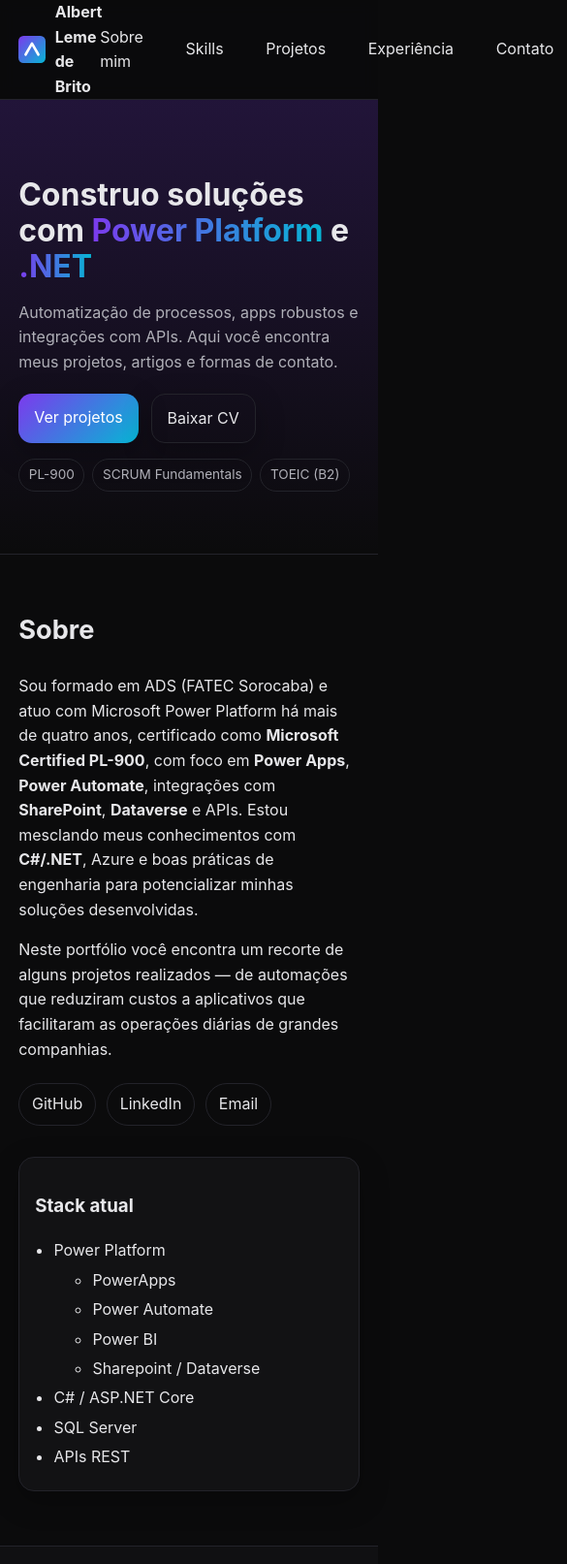
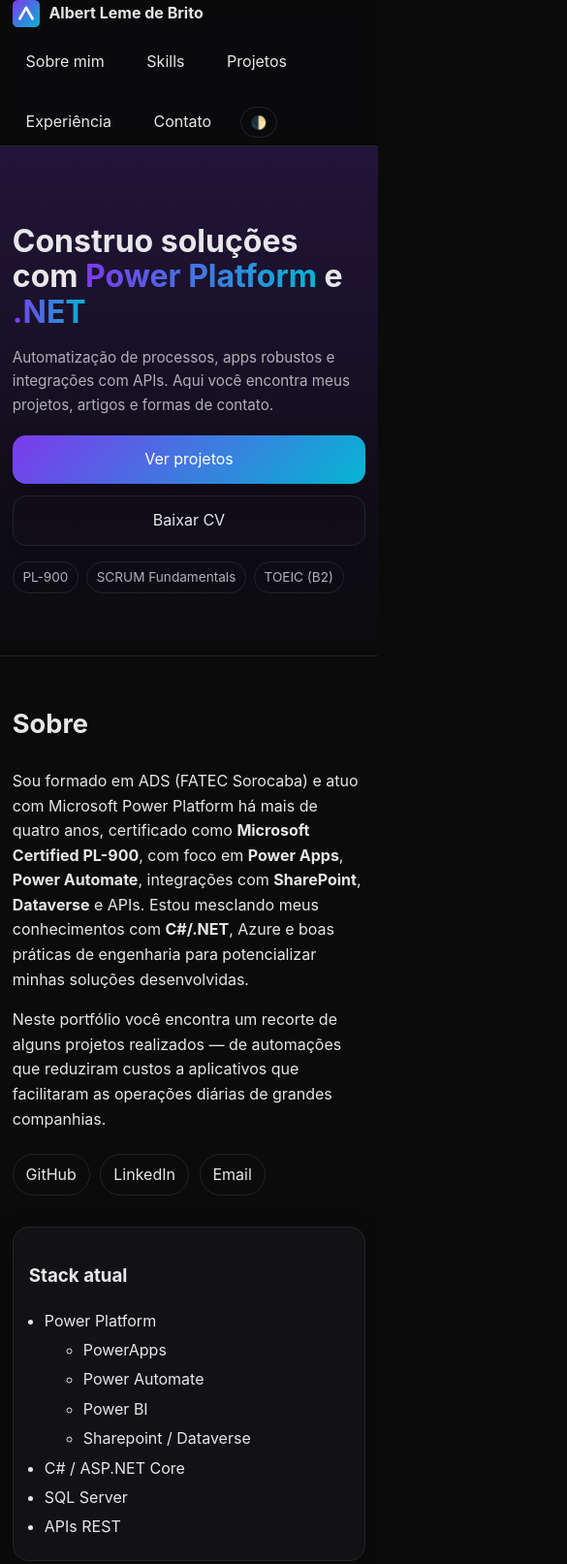
Before and after one commit to albertleme/portfolio-albertleme, a plain HTML site: page index.html in a window 390 px wide. Shown: the top 1613 px of the page at 97% size, 585 px wide, since content can reach past the window. Drawn offline with Linux system fonts and the light colour scheme.

Commit message:
Correções Responsividade

```diff
--- a/assets/css/style.css
+++ b/assets/css/style.css
@@ -1,64 +1,87 @@
 /* ====== Reset básico e temas ====== */
-*{box-sizing:border-box}html,body{margin:0;padding:0}
+*{box-sizing:border-box}
+html,body{margin:0;padding:0}
 :root{
-  --bg:#0b0b0c;--panel:#121214;--text:#e7e7ea;--muted:#b0b0b8;--brand:#7c3aed;--brand-2:#06b6d4;--border:#23232a;
+  --bg:#0b0b0c;--panel:#121214;--text:#e7e7ea;--muted:#b0b0b8;
+  --brand:#7c3aed;--brand-2:#06b6d4;--border:#23232a;
   --shadow:0 10px 30px rgba(0,0,0,.25);
 }
 :root.light{
-  --bg:#ffffff;--panel:#f7f7fb;--text:#1b1b1f;--muted:#5c5c66;--brand:#6d28d9;--brand-2:#0891b2;--border:#e6e6ef;
+  --bg:#ffffff;--panel:#f7f7fb;--text:#1b1b1f;--muted:#5c5c66;
+  --brand:#6d28d9;--brand-2:#0891b2;--border:#e6e6ef;
   --shadow:0 10px 24px rgba(0,0,0,.08);
 }
-body{font-family:Inter,system-ui,-apple-system,Segoe UI,Roboto,Ubuntu,Cantarell,Noto Sans,sans-serif;background:var(--bg);color:var(--text);line-height:1.6}
+body{
+  font-family:Inter,system-ui,-apple-system,Segoe UI,Roboto,Ubuntu,Cantarell,Noto Sans,sans-serif;
+  background:var(--bg);color:var(--text);line-height:1.6;
+}
 a{color:inherit;text-decoration:none}
 img{max-width:100%;display:block}
-.container{max-width:1100px;margin:0 auto;padding:0 1.2rem}
-.row{display:flex;align-items:center;justify-content:space-between;gap:.75rem}
+.container{max-width:1100px;margin:0 auto;padding:0 1rem}
+.row{display:flex;align-items:center;justify-content:space-between;gap:.75rem;flex-wrap:wrap}
 .grid-2{display:grid;grid-template-columns:1.2fr .8fr;gap:2rem}
-@media (max-width:900px){.grid-2{grid-template-columns:1fr} .nav{gap:.5rem}}
+@media (max-width:900px){
+  .grid-2{grid-template-columns:1fr}
+  .nav{gap:.5rem;flex-wrap:wrap}
+}
+@media (max-width:600px){
+  .container{padding:0 .8rem}
+  .hero{padding:4rem 0 2rem}
+  .hero p{font-size:.95rem}
+  .cta{flex-direction:column;gap:.5rem}
+  .btn{width:100%;text-align:center}
+  .skills{grid-template-columns:1fr}
+  .projects{grid-template-columns:1fr}
+  .contact .row{grid-template-columns:1fr;gap:.5rem}
+}
 
 /* ====== Header ====== */
-.site-header{position:sticky;top:0;backdrop-filter:saturate(160%) blur(8px);background:color-mix(in hsl, var(--bg) 92%, transparent);border-bottom:1px solid var(--border);z-index:20}
+.site-header{
+  position:sticky;top:0;backdrop-filter:saturate(160%) blur(8px);
+  background:color-mix(in hsl, var(--bg) 92%, transparent);
+  border-bottom:1px solid var(--border);z-index:20;
+}
 .brand{display:flex;align-items:center;gap:.6rem;font-weight:700}
-.nav{display:flex;align-items:center;gap:1rem}
+.nav{display:flex;align-items:center;gap:1rem;flex-wrap:wrap}
 .nav a{padding:.6rem .8rem;border-radius:999px;border:1px solid transparent}
 .nav a:hover{border-color:var(--border);background:color-mix(in hsl, var(--panel) 85%, transparent)}
 #theme-toggle{border:1px solid var(--border);background:transparent;border-radius:999px;padding:.45rem .6rem;cursor:pointer}
 
 /* ====== Hero ====== */
-.hero{padding:5rem 0 3rem;background:linear-gradient(180deg, color-mix(in hsl, var(--brand) 20%, transparent), transparent)}
+.hero{padding:5rem 0 3rem;background:linear-gradient(180deg,color-mix(in hsl,var(--brand) 20%, transparent),transparent)}
 .hero h1{font-size:clamp(2rem, 3vw + 1rem, 3rem);line-height:1.15;margin:0 0 1rem}
 .grad{background:linear-gradient(90deg,var(--brand),var(--brand-2));-webkit-background-clip:text;background-clip:text;color:transparent}
 .hero p{color:var(--muted);max-width:60ch}
-.cta{display:flex;gap:.8rem;margin-top:1.2rem}
-.btn{display:inline-block;padding:.75rem 1rem;border-radius:14px;border:1px solid var(--border);box-shadow:var(--shadow)}
+.cta{display:flex;gap:.8rem;margin-top:1.2rem;flex-wrap:wrap}
+.btn{display:inline-block;padding:.75rem 1rem;border-radius:14px;border:1px solid var(--border);box-shadow:var(--shadow);text-align:center}
 .btn.primary{background:linear-gradient(135deg,var(--brand),var(--brand-2));color:white;border:none}
 .badges{display:flex;gap:.5rem;margin-top:1rem;flex-wrap:wrap;list-style:none;padding:0}
-.badges li{font-size:.85rem;border:1px solid var(--border);padding:.3rem .6rem;border-radius:999px;color:var(--muted);}
+.badges li{font-size:.85rem;border:1px solid var(--border);padding:.3rem .6rem;border-radius:999px;color:var(--muted)}
 
 /* ====== Sections ====== */
-.section{padding:3.5rem 0;border-top:1px solid var(--border)}
+.section{padding:3rem 0;border-top:1px solid var(--border)}
 .section.alt{background:color-mix(in hsl, var(--panel) 88%, transparent)}
 .section h2{margin:0 0 1.5rem;font-size:1.7rem}
 .card{background:var(--panel);border:1px solid var(--border);border-radius:16px;padding:1rem;box-shadow:var(--shadow)}
 .chip{display:inline-block;border:1px solid var(--border);padding:.5rem .8rem;border-radius:999px;margin-right:.4rem;margin-top:.4rem}
-.stack{margin:0;padding-left:1.2rem}
+.stack{margin:0;padding-left:1rem}
 .stack li{margin:.3rem 0}
 
 /* ====== Skills ====== */
-.skills{display:grid;grid-template-columns:repeat(auto-fit,minmax(220px,1fr));gap:1rem}
+.skills{display:grid;grid-template-columns:repeat(auto-fit,minmax(180px,1fr));gap:1rem}
 .skill{background:var(--panel);border:1px solid var(--border);border-radius:14px;padding:.8rem}
-.skill span{display:block;margin-bottom:.5rem;color:var(--muted);font-size:.95rem}
+.skill span{display:block;margin-bottom:.5rem;color:var(--muted);font-size:.9rem}
 .bar{height:10px;border-radius:999px;background:color-mix(in hsl, var(--panel) 60%, transparent);position:relative;overflow:hidden}
 .bar::after{content:"";position:absolute;left:0;top:0;bottom:0;width:var(--w,0%);background:linear-gradient(90deg,var(--brand),var(--brand-2))}
 
 /* ====== Projects ====== */
-.projects{display:grid;grid-template-columns:repeat(auto-fit,minmax(260px,1fr));gap:1rem}
+.projects{display:grid;grid-template-columns:repeat(auto-fit,minmax(220px,1fr));gap:1rem}
 .project{display:flex;flex-direction:column;background:var(--panel);border:1px solid var(--border);border-radius:16px;overflow:hidden}
 .project .thumb{aspect-ratio:16/9;background:linear-gradient(90deg,var(--brand),var(--brand-2));display:flex;align-items:center;justify-content:center;color:#fff;font-weight:700}
 .project .body{padding:1rem;display:flex;flex-direction:column;gap:.5rem}
 .tags{display:flex;flex-wrap:wrap;gap:.4rem}
 .tag{font-size:.8rem;border:1px solid var(--border);padding:.2rem .5rem;border-radius:999px;color:var(--muted)}
-.actions{margin-top:auto;display:flex;gap:.5rem}
+.actions{margin-top:auto;display:flex;gap:.5rem;flex-wrap:wrap}
 .actions a{flex:1;text-align:center;border:1px solid var(--border);padding:.5rem;border-radius:10px}
 .actions a.primary{background:linear-gradient(135deg,var(--brand),var(--brand-2));color:white;border:none}
 
@@ -72,7 +95,7 @@ img{max-width:100%;display:block}
 .contact{display:flex;flex-direction:column;gap:.8rem}
 .contact .row{display:grid;grid-template-columns:1fr 1fr;gap:.8rem}
 .contact input,.contact textarea{width:100%;padding:.7rem;border-radius:10px;border:1px solid var(--border);background:var(--panel);color:var(--text)}
-.contact button{align-self:start}
+.contact button{align-self:start;width:auto}
 .hint{color:var(--muted);font-size:.85rem}
 
 /* ====== Footer ====== */
```
Also changed, not shown: 1 other file.
